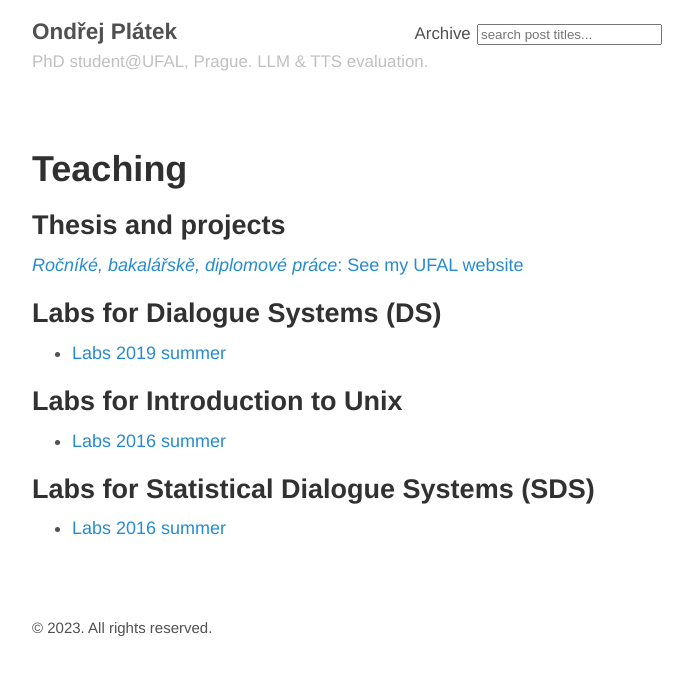
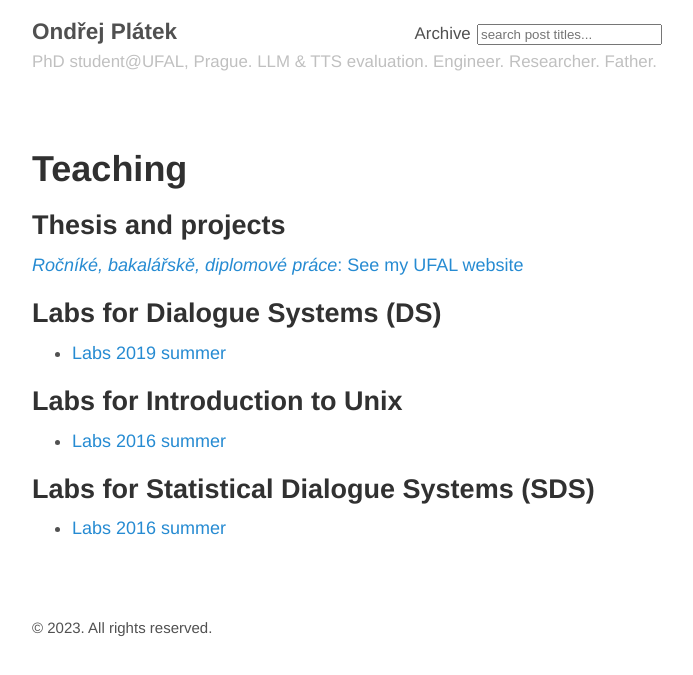
Before and after one commit to oplatek/oplatek.github.io, a Jekyll site: the page built from teaching.md, in a window 1280 px wide. Shown: the top 675 px of the page, without its empty margins (293-986 px from the left). Built offline with Jekyll 4.4.1, drawn with Linux system fonts in a browser that asks for light colours.

Commit message:
change tagline+ Engineer. Researcher. Father

```diff
--- a/_config.yml
+++ b/_config.yml
@@ -4,7 +4,7 @@ permalink:           pretty
 
 # Setup
 title:               Ondřej Plátek
-tagline:             PhD student@UFAL, Prague. LLM & TTS evaluation.
+tagline:             PhD student@UFAL, Prague. LLM & TTS evaluation. Engineer. Researcher. Father.
 url:                 http://opla.cz
 paginate:            1
 baseurl:             ""
```
